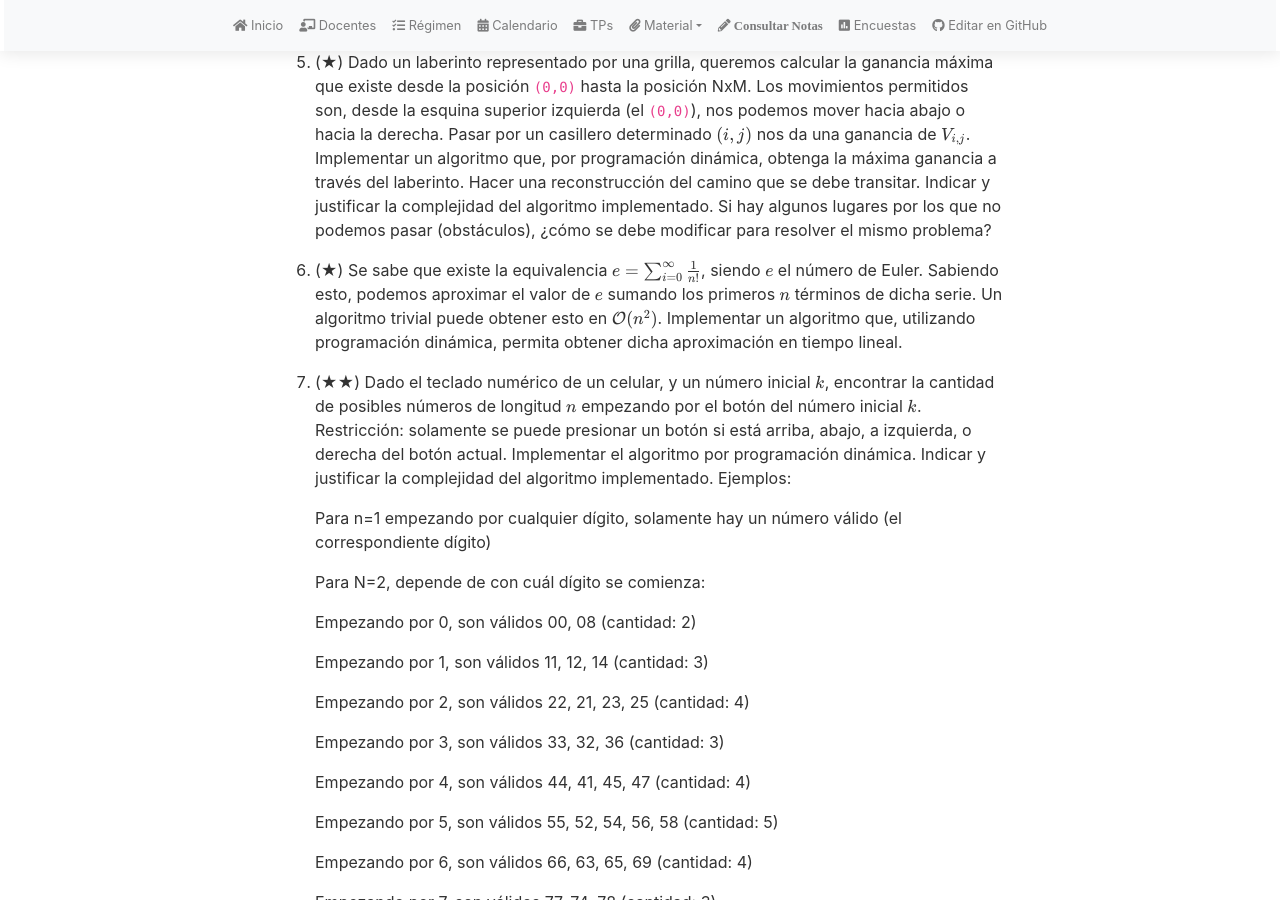
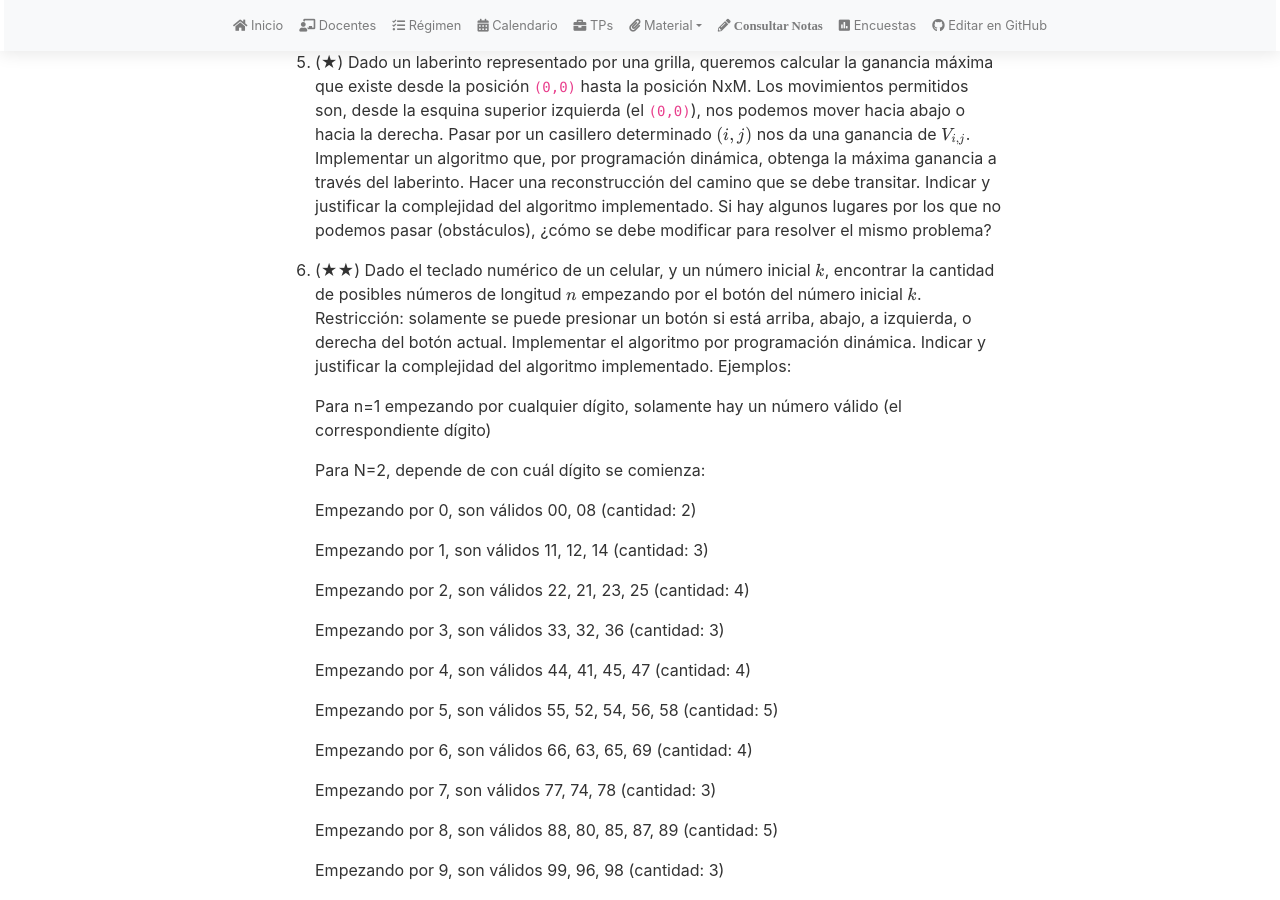
Before and after one commit to algoritmos-rw/tda_bg, a Jekyll site: the page built from material/guias/pd.md, in a window 1280 px wide and 900 px high, scrolled down 1026 px. Built offline with Jekyll 4.4.1, drawn with Linux system fonts in a browser that asks for light colours; nearby versions of some CDN libraries; our own code applies the rules of GitHub Pages for plain Markdown files; some of the changed text lies outside the part shown.

Commit message:
Update pd.md

```diff
--- a/material/guias/pd.md
+++ b/material/guias/pd.md
@@ -58,11 +58,6 @@ math: true
     dinámica, obtenga la máxima ganancia a través del laberinto. Hacer una reconstrucción del camino que se debe transitar. Indicar
     y justificar la complejidad del algoritmo implementado.
     Si hay algunos lugares por los que no podemos pasar (obstáculos), ¿cómo se debe modificar para resolver el mismo problema?
-
-1.  (★) Se sabe que existe la equivalencia $$ e = \sum_{i = 0}^{\infty} \frac{1}{n!} $$, siendo $$e$$ el número de Euler.
-    Sabiendo esto, podemos aproximar el valor de $$e$$ sumando los primeros $$n$$ términos de dicha serie. Un algoritmo
-    trivial puede obtener esto en $$\mathcal{O}(n^2)$$. Implementar un algoritmo que, utilizando programación dinámica,
-    permita obtener dicha aproximación en tiempo lineal.
 
 1.  (★★) Dado el teclado numérico de un celular, y un número inicial $$k$$, encontrar la cantidad de posibles números de longitud $$n$$ empezando por
     el botón del número inicial $$k$$. Restricción: solamente se puede presionar un botón si está arriba, abajo, a izquierda, o derecha del botón actual.
```
Also changed, not shown: other parts of material/guias/pd.md (+5 -0 lines).
